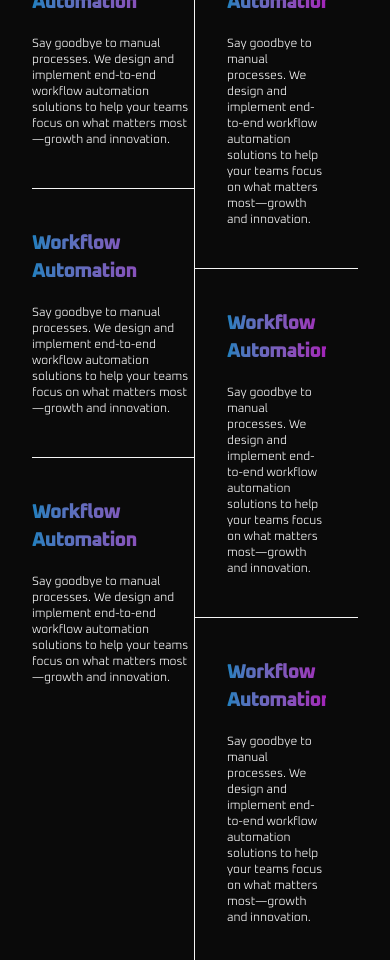
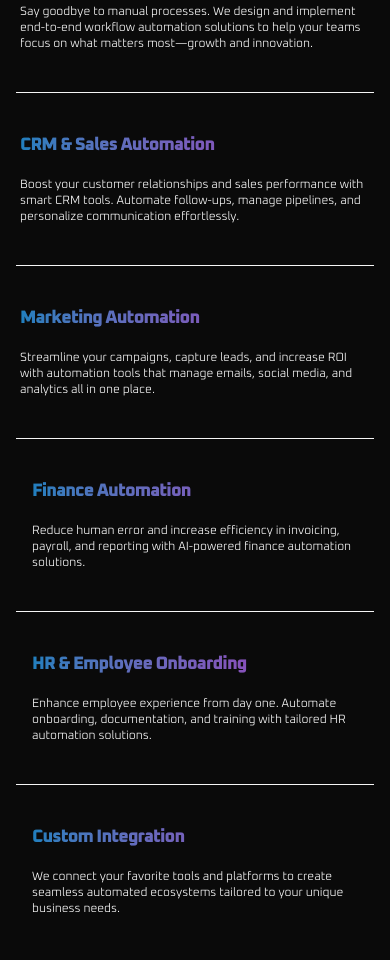
Before and after one commit to Maryammuhammadafzal/Bussiness-Automation-Landing-Page, a Next.js app: page / in a window 390 px wide. Shown: the part 1220-2180 px from the top of the page. Built offline with nearby package versions, Linux system fonts and the light colour scheme.

Commit message:
created responsive

```diff
--- a/src/app/expertise/page.tsx
+++ b/src/app/expertise/page.tsx
@@ -3,35 +3,35 @@ import React from 'react'
 
 const ExpertisePage = () => {
     return (
-        <div className='w-full h-auto flex md:py-20 py-10 flex-col gap-4 px-8'>
+        <div className='w-full h-auto flex md:py-20 py-10 flex-col gap-4 sm:px-8 px-4'>
             <Heading title='Our Expertise' />
-            <div className='flex flex-row w-full h-auto'>
-                <div className='w-1/2 h-auto border-r border-secondary'>
-                    <div className='w-full border-b h-auto flex flex-col gap-3 border-secondary py-10'>
-                        <h3 className='gradient-title font-semibold xl:text-[40px] lg:text-4xl md:text-3xl sm:text-2xl text-xl'>Workflow Automation</h3>
+            <div className='flex xs:flex-row flex-col w-full h-auto'>
+                <div className='xs:w-1/2 w-full h-auto xs:border-r border-secondary'>
+                    <div className='w-full border-b sm:h-[230px] xs:h-[200px] h-auto flex flex-col gap-3 border-secondary py-10 px-1'>
+                        <h3 className='gradient-title font-semibold max-md:leading-6 xl:text-[40px] lg:text-4xl md:text-3xl sm:text-2xl xs:text-xl text-lg'>Workflow Automation</h3>
                         <p className='font-light md:text-base sm:text-sm text-xs max-w-xl'>Say goodbye to manual processes. We design and implement end-to-end workflow automation solutions to help your teams focus on what matters most—growth and innovation.</p>
                     </div>
-                    <div className='w-full border-b h-auto flex flex-col gap-3 border-secondary py-10'>
-                        <h3 className='gradient-title font-semibold xl:text-[40px] lg:text-4xl md:text-3xl sm:text-2xl text-xl'>Workflow Automation</h3>
-                        <p className='font-light md:text-base sm:text-sm text-xs max-w-xl'>Say goodbye to manual processes. We design and implement end-to-end workflow automation solutions to help your teams focus on what matters most—growth and innovation.</p>
+                    <div className='w-full border-b sm:h-[230px] xs:h-[200px] h-auto flex flex-col gap-3 border-secondary py-10 px-1'>
+                        <h3 className='gradient-title font-semibold max-md:leading-6 xl:text-[40px] lg:text-4xl md:text-3xl sm:text-2xl xs:text-xl text-lg'>CRM & Sales Automation</h3>
+                        <p className='font-light md:text-base sm:text-sm text-xs max-w-xl'>Boost your customer relationships and sales performance with smart CRM tools. Automate follow-ups, manage pipelines, and personalize communication effortlessly.</p>
                     </div>
-                    <div className='w-full h-auto flex flex-col gap-3 py-10'>
-                        <h3 className='gradient-title font-semibold xl:text-[40px] lg:text-4xl md:text-3xl sm:text-2xl text-xl'>Workflow Automation</h3>
-                        <p className='font-light md:text-base sm:text-sm text-xs max-w-xl'>Say goodbye to manual processes. We design and implement end-to-end workflow automation solutions to help your teams focus on what matters most—growth and innovation.</p>
+                    <div className='w-full sm:h-[230px] xs:h-[200px] h-auto  max-xs:border-b border-secondary flex flex-col gap-3 py-10 px-1'>
+                        <h3 className='gradient-title font-semibold max-md:leading-6 xl:text-[40px] lg:text-4xl md:text-3xl sm:text-2xl xs:text-xl text-lg'>Marketing Automation</h3>
+                        <p className='font-light md:text-base sm:text-sm text-xs max-w-xl'>Streamline your campaigns, capture leads, and increase ROI with automation tools that manage emails, social media, and analytics all in one place.</p>
                     </div>
                 </div>
-                <div className='w-1/2 h-auto'>
-                    <div className='w-full border-b h-auto flex flex-col gap-3 border-secondary px-8 py-10'>
-                        <h3 className='gradient-title font-semibold xl:text-[40px] lg:text-4xl md:text-3xl sm:text-2xl text-xl'>Workflow Automation</h3>
-                        <p className='font-light md:text-base sm:text-sm text-xs max-w-xl'>Say goodbye to manual processes. We design and implement end-to-end workflow automation solutions to help your teams focus on what matters most—growth and innovation.</p>
+                <div className='xs:w-1/2 w-full h-auto'>
+                    <div className='w-full border-b sm:h-[230px] xs:h-[200px] h-auto flex flex-col gap-3 border-secondary sm:pl-8 pl-4 py-10 px-1'>
+                        <h3 className='gradient-title font-semibold max-md:leading-6 xl:text-[40px] lg:text-4xl md:text-3xl sm:text-2xl xs:text-xl text-lg'>Finance Automation</h3>
+                        <p className='font-light md:text-base sm:text-sm text-xs max-w-xl'>Reduce human error and increase efficiency in invoicing, payroll, and reporting with AI-powered finance automation solutions.</p>
                     </div>
-                    <div className='w-full border-b h-auto flex flex-col gap-3 border-secondary px-8 py-10'>
-                        <h3 className='gradient-title font-semibold xl:text-[40px] lg:text-4xl md:text-3xl sm:text-2xl text-xl'>Workflow Automation</h3>
-                        <p className='font-light md:text-base sm:text-sm text-xs max-w-xl'>Say goodbye to manual processes. We design and implement end-to-end workflow automation solutions to help your teams focus on what matters most—growth and innovation.</p>
+                    <div className='w-full border-b sm:h-[230px] xs:h-[200px] h-auto flex flex-col gap-3 border-secondary sm:pl-8 pl-4 py-10 px-1'>
+                        <h3 className='gradient-title font-semibold max-md:leading-6 xl:text-[40px] lg:text-4xl md:text-3xl sm:text-2xl xs:text-xl text-lg'>HR & Employee Onboarding</h3>
+                        <p className='font-light md:text-base sm:text-sm text-xs max-w-xl'>Enhance employee experience from day one. Automate onboarding, documentation, and training with tailored HR automation solutions.</p>
                     </div>
-                    <div className='w-full h-auto flex flex-col gap-3 px-8 py-10'>
-                        <h3 className='gradient-title font-semibold xl:text-[40px] lg:text-4xl md:text-3xl sm:text-2xl text-xl'>Workflow Automation</h3>
-                        <p className='font-light md:text-base sm:text-sm text-xs max-w-xl'>Say goodbye to manual processes. We design and implement end-to-end workflow automation solutions to help your teams focus on what matters most—growth and innovation.</p>
+                    <div className='w-full sm:h-[230px] xs:h-[200px] h-auto flex flex-col gap-3 sm:pl-8 pl-4 py-10 px-1'>
+                        <h3 className='gradient-title font-semibold max-md:leading-6 xl:text-[40px] lg:text-4xl md:text-3xl sm:text-2xl xs:text-xl text-lg'>Custom Integration</h3>
+                        <p className='font-light md:text-base sm:text-sm text-xs max-w-xl'>We connect your favorite tools and platforms to create seamless automated ecosystems tailored to your unique business needs.</p>
                     </div>
                 </div>
             </div>
```
